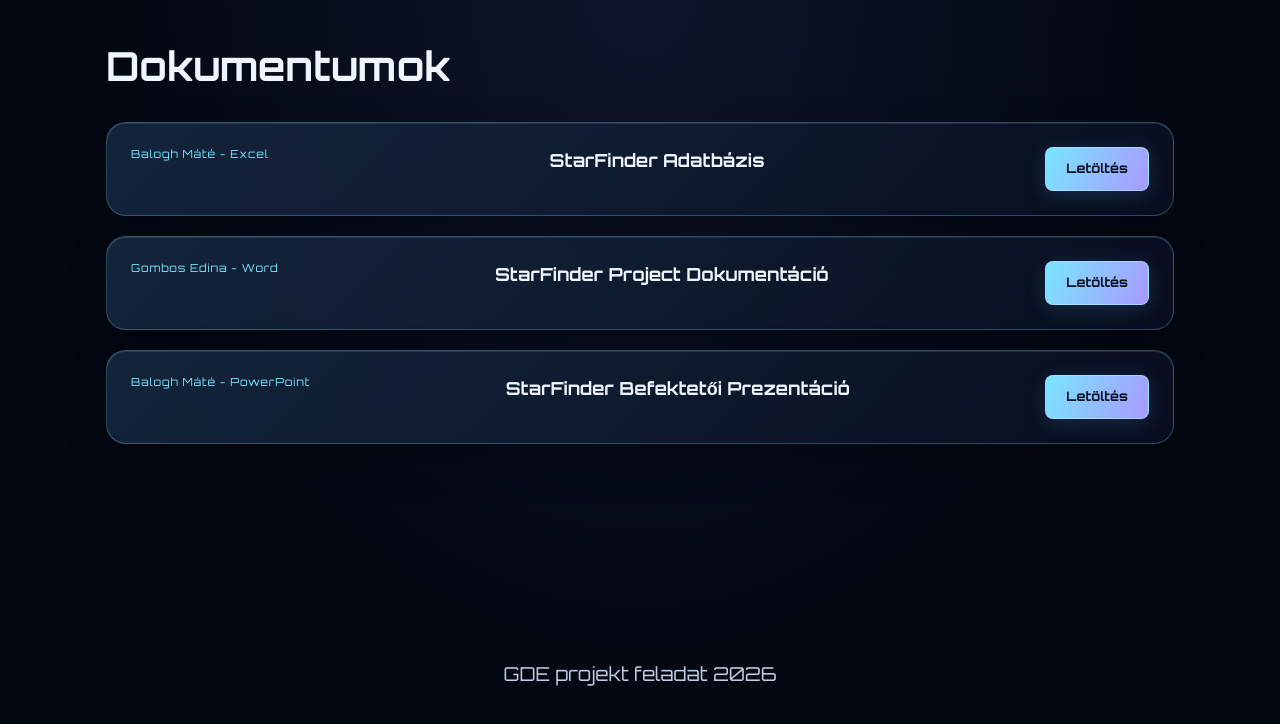
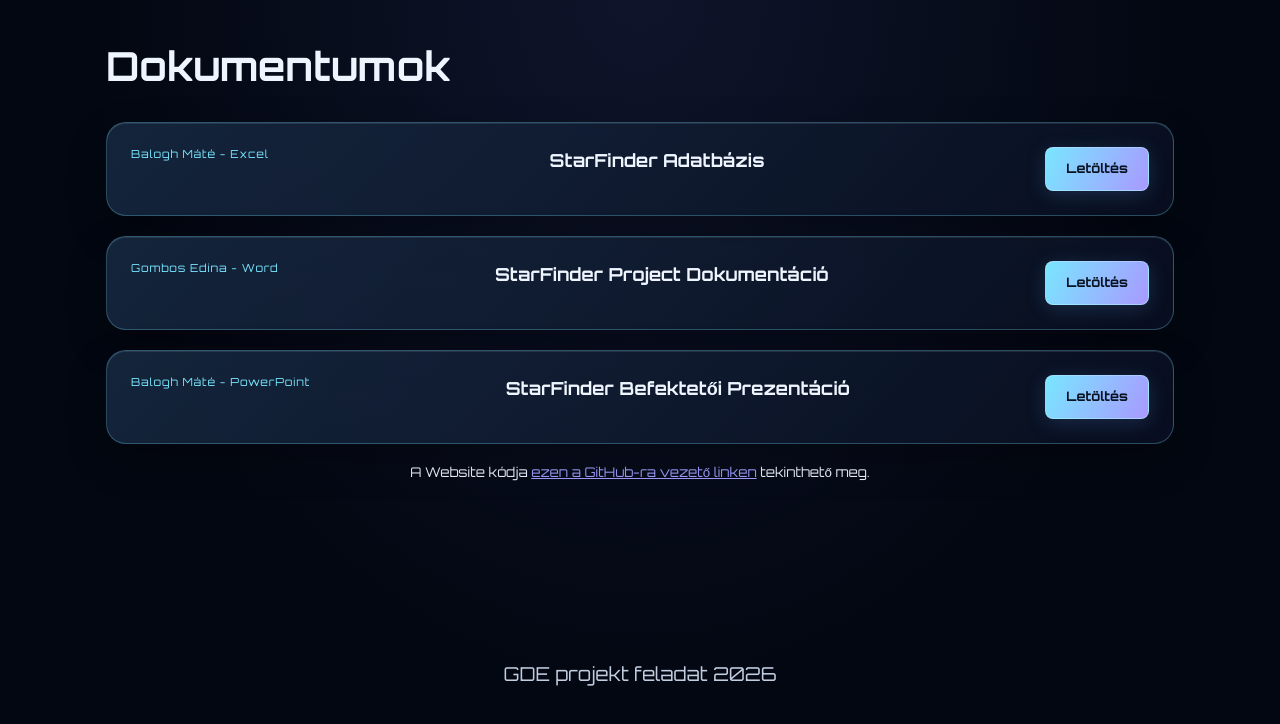
Before and after one commit to MADxdev420/frontend, a plain HTML site: page index.html in a window 1280 px wide. Shown: the part 2422-3146 px from the top of the page. Drawn offline with Linux system fonts and the light colour scheme.

Commit message:
fix: final touches 2

```diff
--- a/index.html
+++ b/index.html
@@ -128,6 +128,9 @@
                         </div>
                     </article>
                 </div>
+                <div class="documents-grid link-container">
+                    <p>A Website kódja <a href="https://github.com/MADxdev420/frontend" target="_blank" rel="noopener noreferrer">ezen a GitHub-ra vezető linken</a> tekinthető meg.</p>
+                </div>
             </div>
 
             <footer>
--- a/style.css
+++ b/style.css
@@ -63,6 +63,17 @@ body {
     border-radius: 20px;
     box-shadow: 0 24px 64px rgba(0, 0, 0, 0.35), inset 0 1px 0 rgba(224, 245, 255, 0.12), 0 0 32px rgba(93, 115, 255, 0.08);
     overflow-wrap: anywhere;
+}
+
+.link-container {
+    align-items: center;
+    text-align: center;
+    margin: 2px;
+    padding-top: 16px;
+}
+
+.link-container p {
+    font-size: smaller;
 }
 
 .content-left {
```
